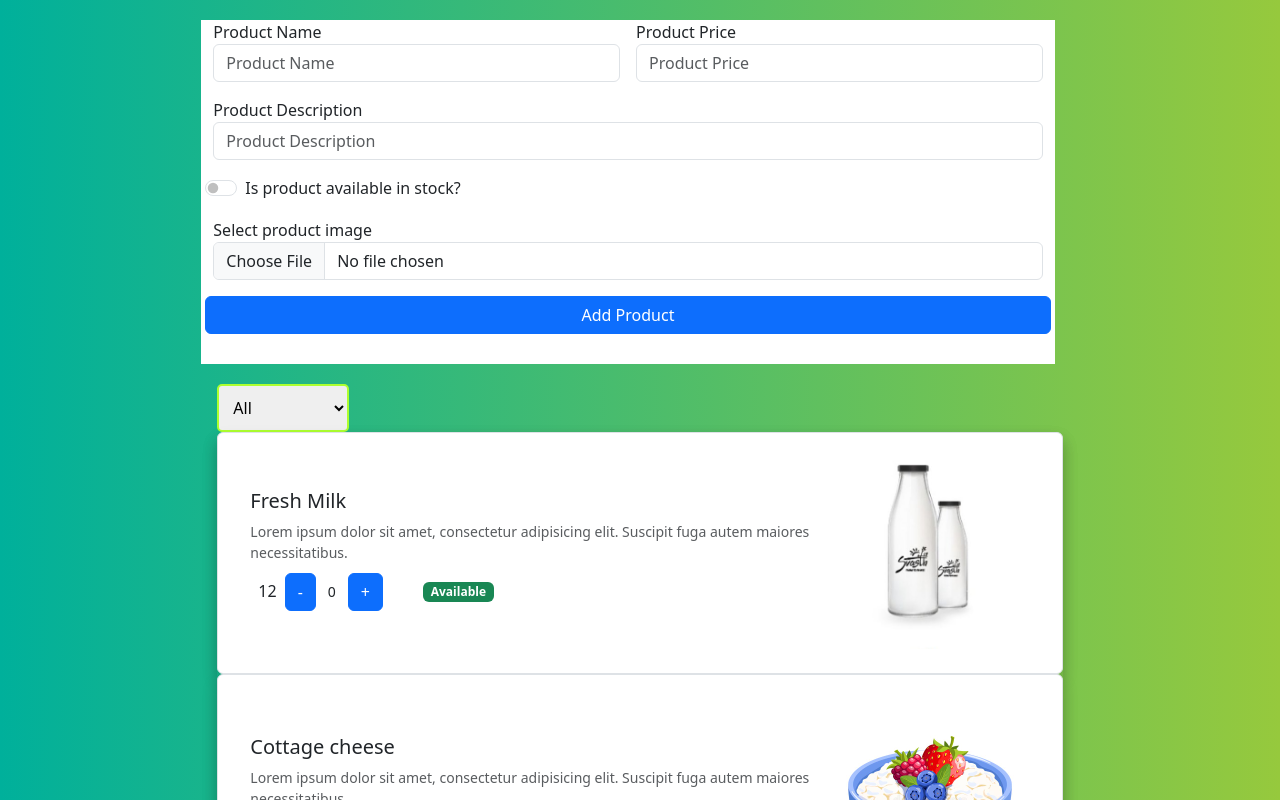
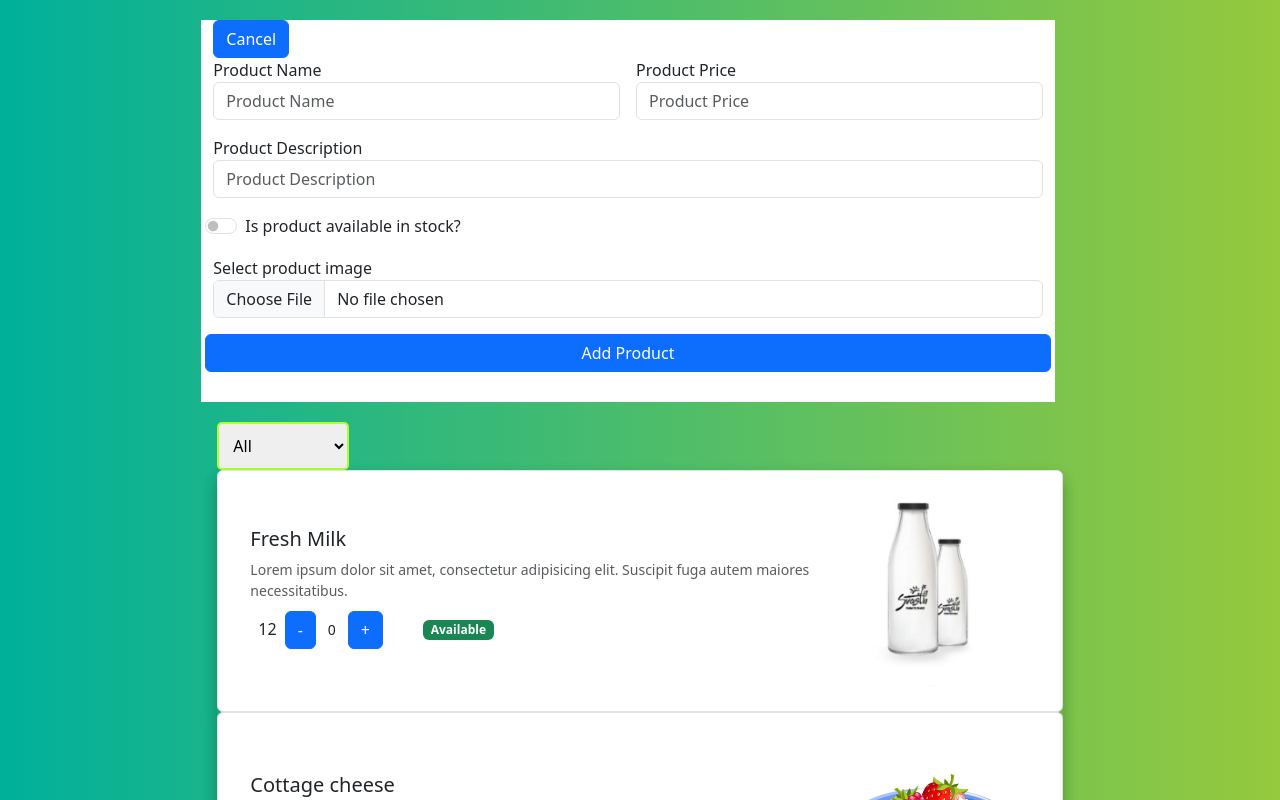
Before and after one commit to Johannes7549/productRendering, a React (Create React App) app: page / in a window 1280 px wide. Both pictures are taken after a click on the button "Create". Shown: the top 800 px of the page. Built offline with nearby package versions, Linux system fonts and the light colour scheme.

Commit message:
form updated

```diff
--- a/src/components/createproduct.js
+++ b/src/components/createproduct.js
@@ -9,11 +9,15 @@ function CreateProduct(props){
     function changeShowForm(){
         setShowForm(true)
     }
+    function cancelFrom(){
+        setShowForm(false)
+    }
    return (
 
         <div className="row">
             <div className="col-lg-8 mx-auto" style={{background:"white",paddingBottom:30,marginBottom:20}}>
-              { !showForm && <button className="btn btn-primary" onClick={changeShowForm}>Create</button>}
+                {!showForm && <button className="btn btn-primary" onClick={changeShowForm}>Create</button>}
+                {showForm && <button className="btn btn-primary" onClick={cancelFrom}>Cancel</button>}
                 {showForm && <ProductForm onCreateProduct = {createProduct}></ProductForm>}
             </div>
        </div>
```
